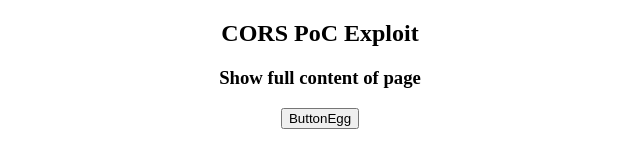
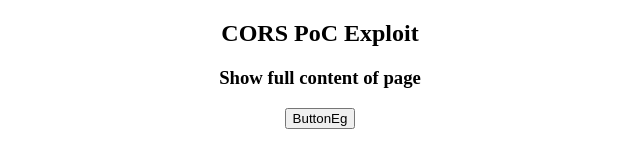
Before and after one commit to Jvstmer/jvstmer.github.io, a plain HTML site: page folder/index.html in a window 1280 px wide. Shown: the full height of the page, 320-960 px from the left. Drawn offline with Linux system fonts and the light colour scheme.

Commit message:
Update index.html

```diff
--- a/folder/index.html
+++ b/folder/index.html
@@ -11,7 +11,7 @@
      <h2>CORS PoC Exploit </h2>
      <h3>Show full content of page</h3>
      <div id="report">
-       <button type="button" onclick="cors()">ButtonEgg</button>
+       <button type="button" onclick="cors()">ButtonEg</button>
      </div>
   </body>
 </html>
```
